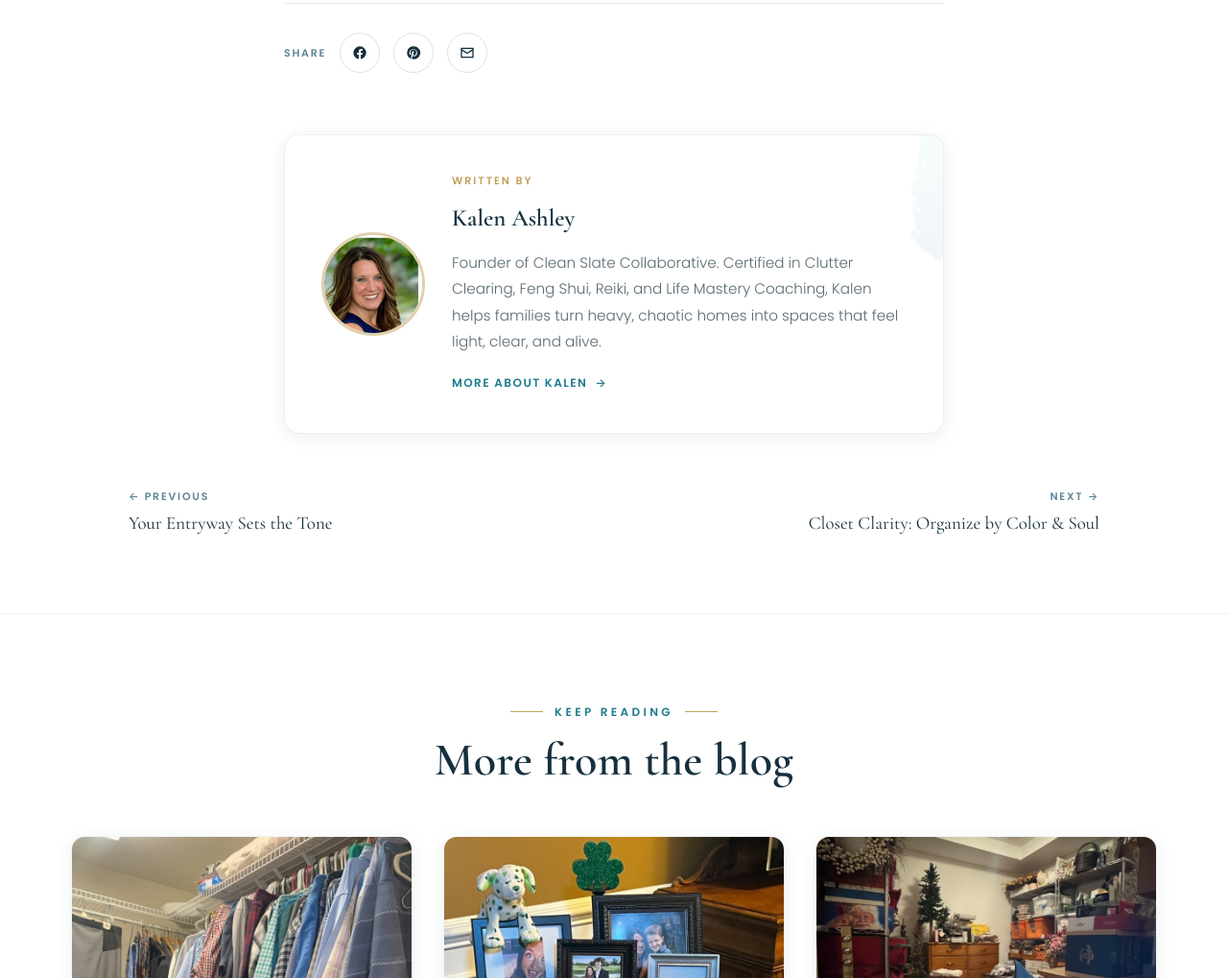
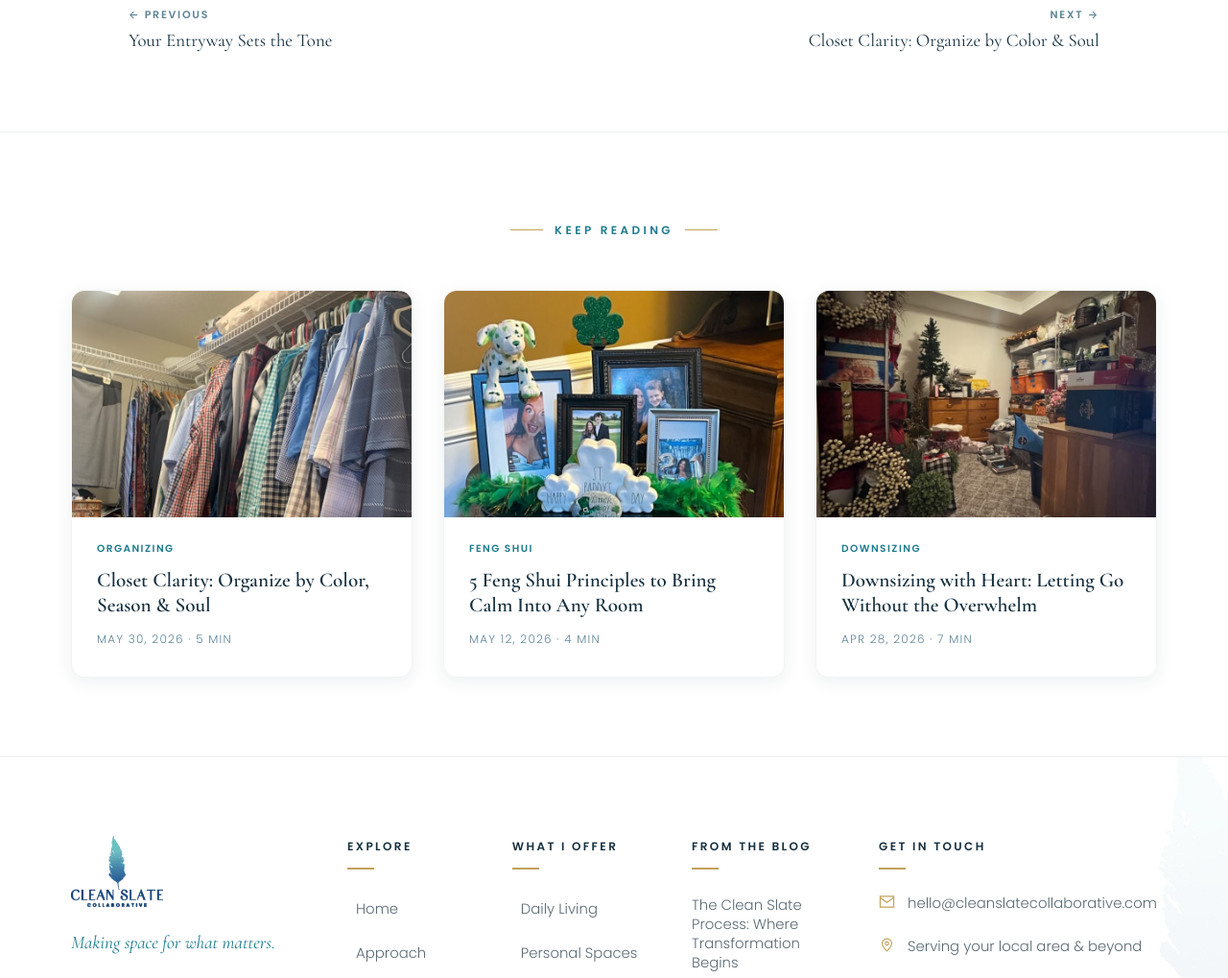
Before and after one commit to rupambhakta/cleanslatecollaborative, a plain HTML site: page blog-details.html in a window 1280 px wide. Shown: the part 4302-5321 px from the top of the page at 96% size. Drawn offline with nearby package versions, Linux system fonts and the light colour scheme.

Commit message:
Refactor blog details layout by adjusting article body width and removing author bio for improved readability and streamlined design

```diff
--- a/blog-details.html
+++ b/blog-details.html
@@ -27,7 +27,7 @@
 .feature-img{max-width:1080px;margin:46px auto 0;padding:0 34px}
 .feature-img img{width:100%;border-radius:16px;box-shadow:var(--shadow-lg);aspect-ratio:16/7.5;object-fit:cover}
 
-.article-body{max-width:756px;margin:0 auto;padding:66px 34px 10px;font-size:1.15rem;line-height:1.9;color:#3a4750;font-weight:300}
+.article-body{max-width:900px;margin:0 auto;padding:66px 34px 10px;font-size:1.15rem;line-height:1.9;color:#3a4750;font-weight:300}
 .article-body>p{margin-bottom:28px}
 .article-body>p.intro:first-letter{font-family:var(--serif);font-size:4.6rem;font-weight:600;float:left;line-height:.78;margin:6px 14px 0 0;color:var(--teal-deep)}
 .article-body h2{font-family:var(--serif);font-weight:600;font-size:2rem;color:var(--navy);line-height:1.15;margin:50px 0 20px}
@@ -52,16 +52,6 @@
 .share a:hover{background:var(--navy);transform:translateY(-3px)}
 .share a:hover svg{fill:#fff}
 
-.author-box{max-width:756px;margin:54px auto 0;padding:0 34px}
-.author-inner{background:var(--white);border-radius:16px;padding:38px;display:flex;gap:28px;align-items:center;position:relative;overflow:hidden;border:1px solid rgba(22,48,63,.08);box-shadow:var(--shadow-sm)}
-.author-inner .aw{position:absolute;right:-20px;top:-20px;height:150px;opacity:.06}
-.author-inner img.ap{width:108px;height:108px;border-radius:50%;object-fit:cover;object-position:top;flex-shrink:0;border:3px solid rgba(194,161,90,.5);position:relative;z-index:2}
-.author-inner .ab{position:relative;z-index:2}
-.author-inner .ab-label{font-size:11px;letter-spacing:.18em;text-transform:uppercase;color:var(--gold);font-weight:600;margin-bottom:6px}
-.author-inner h4{font-family:var(--serif);font-size:1.55rem;color:var(--navy);margin-bottom:10px;font-weight:600}
-.author-inner p{font-size:.95rem;color:var(--ink-soft);font-weight:300;margin-bottom:14px}
-.author-inner a{font-size:12px;font-weight:600;letter-spacing:.12em;text-transform:uppercase;color:var(--teal-deep);display:inline-flex;gap:8px}
-
 .prevnext{max-width:1080px;margin:56px auto 0;padding:0 34px;display:flex;justify-content:space-between;gap:24px}
 .prevnext a{display:flex;flex-direction:column;gap:6px;max-width:46%}
 .prevnext .pn-label{font-size:11px;letter-spacing:.16em;text-transform:uppercase;color:var(--steel);font-weight:600}
@@ -85,7 +75,6 @@
 .rel-card:hover h3{color:var(--teal-deep)}
 
 @media(max-width:760px){
-  .author-inner{flex-direction:column;text-align:center}
   .rel-grid{grid-template-columns:1fr;max-width:420px;margin:0 auto}
   .prevnext{flex-direction:column}.prevnext a{max-width:100%}.prevnext .next{text-align:left;align-items:flex-start}
 }
@@ -230,20 +219,6 @@
   </div>
 </article>
 
-<!-- AUTHOR BIO -->
-<div class="author-box">
-  <div class="author-inner">
-    <img src="assets/feather_icon.png" class="aw" alt="">
-    <img class="ap" src="assets/founder.jpg" alt="Kalen Ashley">
-    <div class="ab">
-      <div class="ab-label">Written by</div>
-      <h4>Kalen Ashley</h4>
-      <p>Founder of Clean Slate Collaborative. Certified in Clutter Clearing, Feng Shui, Reiki, and Life Mastery Coaching, Kalen helps families turn heavy, chaotic homes into spaces that feel light, clear, and alive.</p>
-      <a href="index.html#founder">More about Kalen <span>→</span></a>
-    </div>
-  </div>
-</div>
-
 <!-- PREV / NEXT -->
 <nav class="prevnext">
   <a href="blog-details.html" class="prev">
@@ -261,7 +236,7 @@
   <div class="container">
     <div class="rl-head">
       <span class="eyebrow center reveal">Keep Reading</span>
-      <h2 class="s-title reveal">More from the blog</h2>
+      <!-- <h2 class="s-title reveal">More from the blog</h2> -->
     </div>
     <div class="rel-grid">
       <a href="blog-details.html" class="rel-card reveal">
```
